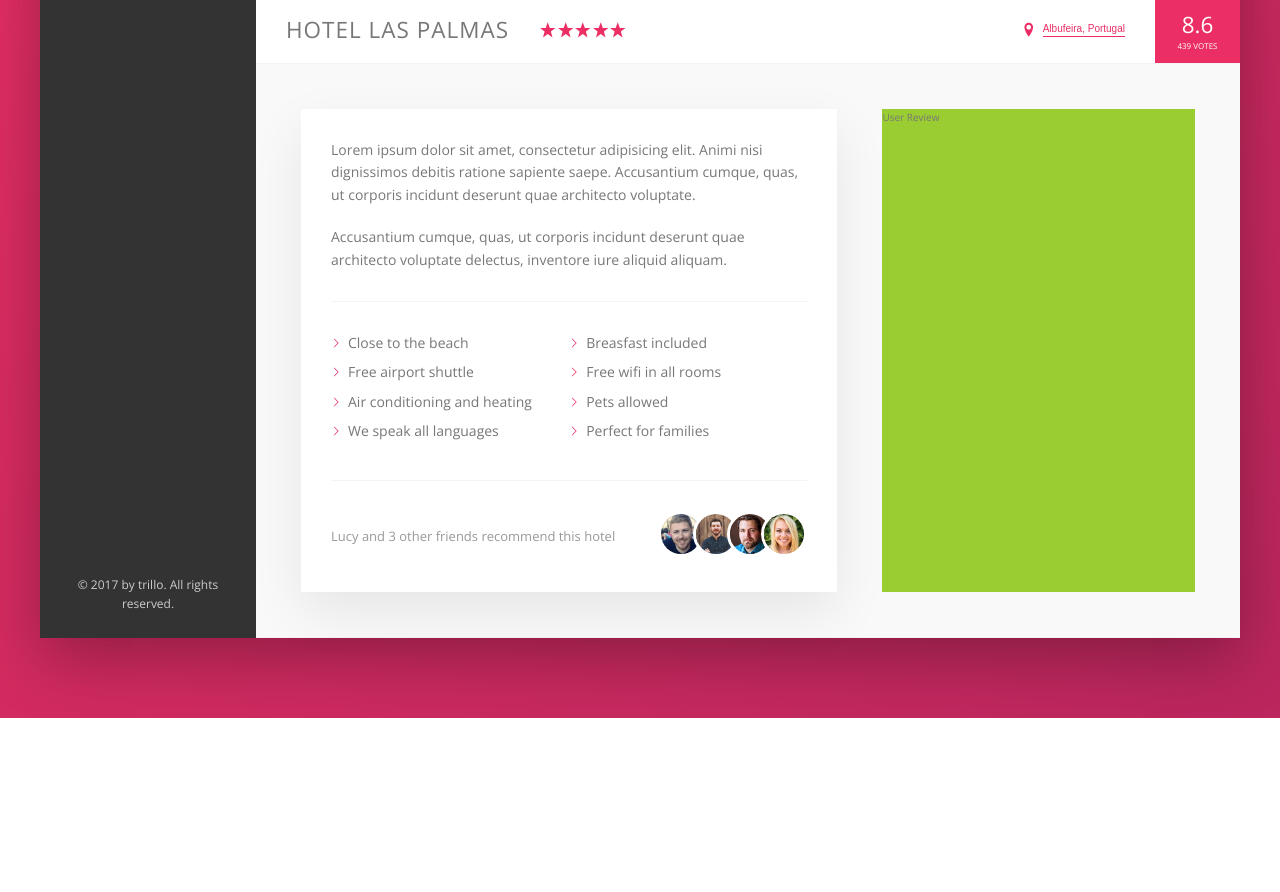
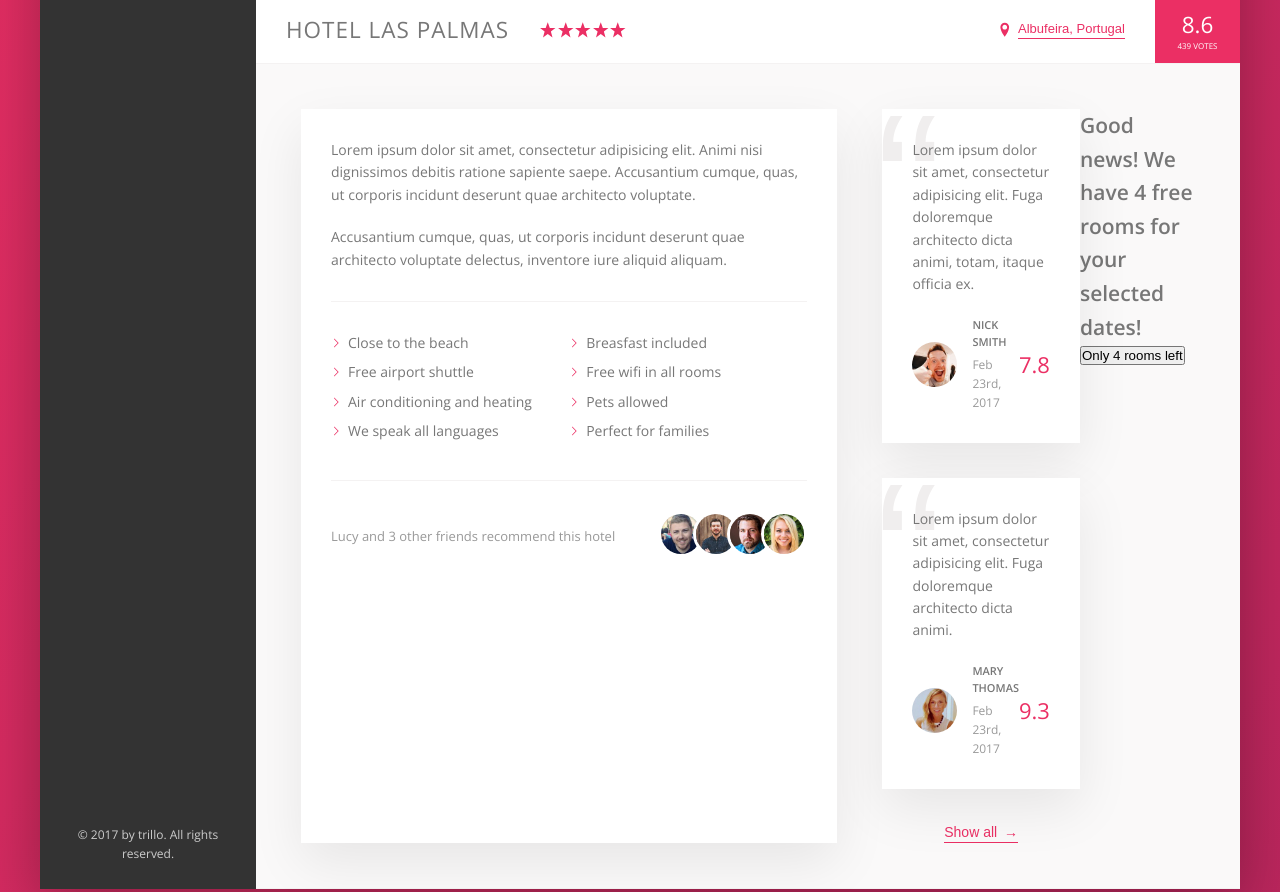
Before and after one commit to arpitjana2103/Trello-Flexbox-UI-01, a website: page index.html in a window 1280 px wide. Shown: the part 538-1430 px from the top of the page. Before the commit the page ends 1256 px from the top, so only its background shows below. Drawn offline with nearby package versions, Linux system fonts and the light colour scheme.

Commit message:
Review Section done

```diff
--- a/index.html
+++ b/index.html
@@ -179,7 +179,47 @@
                     </div>
 
                     <div class="user-reviews">
-                        User Review
+                        <figure class="review">
+                            <blockquote class="review__text">Lorem ipsum dolor sit amet, consectetur adipisicing elit.
+                                Fuga doloremque architecto dicta animi, totam, itaque officia
+                                ex.
+                            </blockquote>
+
+                            <figcaption class="review__user">
+                                <img src="img/user-1.jpg" alt="User 1" class="review__photo">
+                                <div class="review__user-box">
+                                    <p class="review__user-name">Nick Smith</p>
+                                    <p class="review__user-date">Feb 23rd, 2017</p>
+                                </div>
+                                <div class="review__rating">7.8</div>
+                            </figcaption>
+                        </figure>
+
+                        <figure class="review">
+                            <blockquote class="review__text">Lorem ipsum dolor sit amet, consectetur adipisicing elit.
+                                Fuga doloremque architecto dicta animi.
+                            </blockquote>
+
+                            <figcaption class="review__user">
+                                <img src="img/user-2.jpg" alt="User 1" class="review__photo">
+                                <div class="review__user-box">
+                                    <p class="review__user-name">Mary Thomas</p>
+                                    <p class="review__user-date">Feb 23rd, 2017</p>
+                                </div>
+                                <div class="review__rating">9.3</div>
+                            </figcaption>
+                        </figure>
+
+                        <button class="btn-inline">Show all <span>&rarr;</span></button>
+                    </div>
+
+                    <div class="cta">
+                        <h2 class="cta__book-now">
+                            Good news! We have 4 free rooms for your selected dates!
+                        </h2>
+                        <button class="btn">
+                            Only 4 rooms left
+                        </button>
                     </div>
                 </div>
             </main>
--- a/sass/_components.scss
+++ b/sass/_components.scss
@@ -238,6 +238,7 @@
     &__location {
         display: flex;
         align-items: center;
+        font-size: 1.3rem;
     }
 
     &__rating {
@@ -278,8 +279,17 @@
     background-color: transparent;
     transition: all 0.2s;
 
+    & span {
+        margin-left: 3px;
+        transition: margin-left 0.2s;
+    }
+
     &:hover {
         color: var(--color-grey-dark-1);
+
+        span {
+            margin-left: 8px;
+        }
     }
 
     &:focus {
@@ -374,3 +384,67 @@
         }
     }
 }
+
+/////////////////////////////////////////
+/// REVIEWS
+
+.review {
+    background-color: white;
+    box-shadow: var(--shadow-light);
+    padding: 3rem;
+    margin-bottom: 3.5rem;
+    font-size: 1.4rem;
+    position: relative;
+    overflow: hidden;
+
+    &::before {
+        content: "\201C";
+        position: absolute;
+        font-size: 20rem;
+        color: var(--color-grey-light-3);
+        font-family: sans-serif;
+        top: -2.4rem;
+        left: -0.7rem;
+        line-height: 1;
+    }
+
+    &__text {
+        margin-bottom: 2rem;
+        z-index: 1;
+        position: relative;
+    }
+
+    &__user {
+        display: flex;
+        align-items: center;
+    }
+
+    &__photo {
+        height: 4.5rem;
+        width: 4.5rem;
+        border-radius: 50%;
+    }
+
+    &__user-box {
+        margin-left: 1.5rem;
+        margin-right: auto;
+    }
+
+    &__user-name {
+        font-size: 1.1rem;
+        font-weight: 600;
+        text-transform: uppercase;
+        margin-bottom: 0.4rem;
+    }
+
+    &__user-date {
+        color: var(--color-grey-dark-3);
+        font-size: 1.2rem;
+    }
+
+    &__rating {
+        color: var(--color-primary);
+        font-size: 2.2rem;
+        font-weight: 300;
+    }
+}
--- a/sass/_layout.scss
+++ b/sass/_layout.scss
@@ -36,6 +36,7 @@
 }
 
 .detail {
+    font-size: 1.4rem;
     display: flex;
     padding: 4.5rem;
     background-color: var(--color-grey-light-1);
@@ -43,7 +44,6 @@
 }
 
 .description {
-    font-size: 1.4rem;
     background-color: white;
     box-shadow: var(--shadow-light);
     flex: 0 0 60%;
@@ -52,6 +52,8 @@
 }
 
 .user-reviews {
-    background-color: yellowgreen;
     flex: 1 1 0%;
+    display: flex;
+    flex-direction: column;
+    align-items: center;
 }
```
Also changed, not shown: css/style.css.
